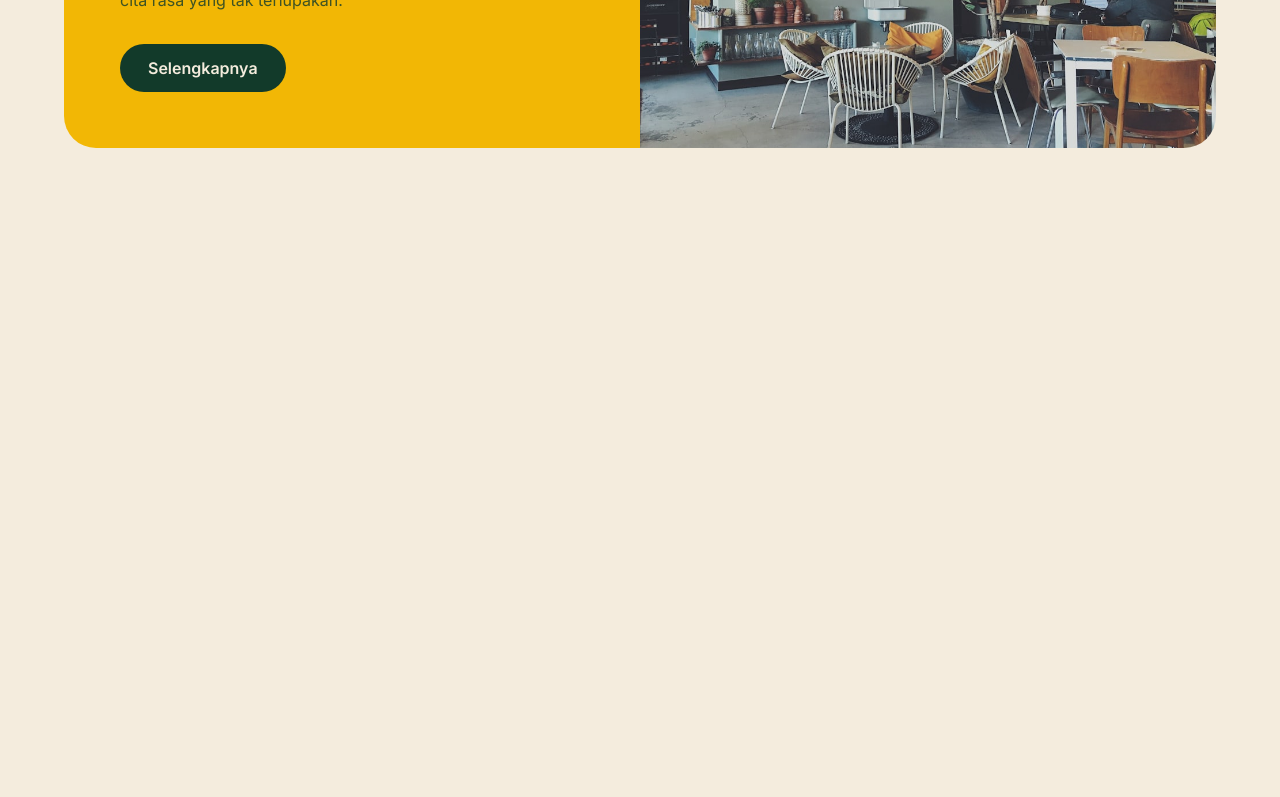
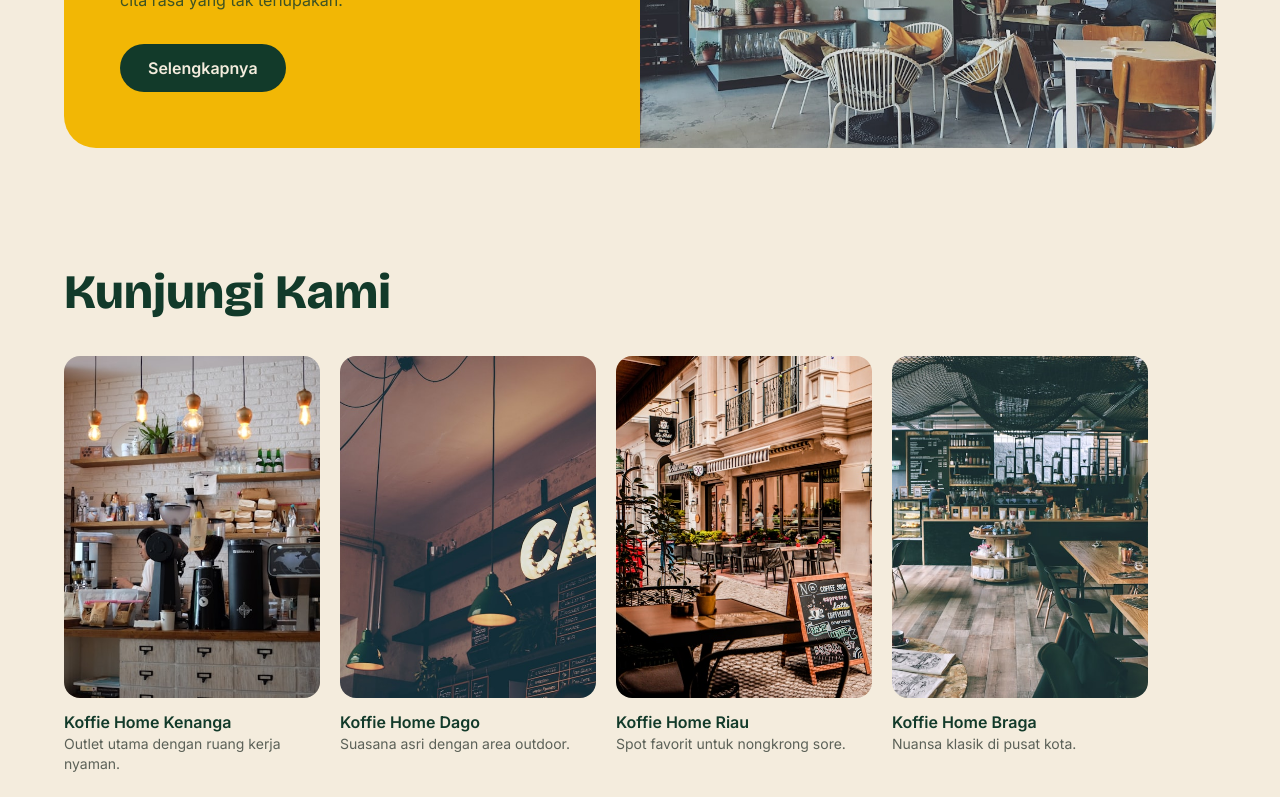
Before and after one commit to Blawness/koffie-landing, a Next.js app: page / in a window 1280 px wide. Shown: the part 2730-3527 px from the top of the page. Before the commit the page ends 2918 px from the top, so only its background shows below. Built offline with nearby package versions, Linux system fonts and the light colour scheme.

Commit message:
feat: add shops gallery section

```diff
--- a/app/page.tsx
+++ b/app/page.tsx
@@ -3,6 +3,7 @@ import Hero from "@/components/sections/Hero";
 import Menu from "@/components/sections/Menu";
 import Featured from "@/components/sections/Featured";
 import BestCoffee from "@/components/sections/BestCoffee";
+import Shops from "@/components/sections/Shops";
 
 export default function Home() {
   return (
@@ -13,6 +14,7 @@ export default function Home() {
         <Menu />
         <Featured />
         <BestCoffee />
+        <Shops />
       </main>
     </>
   );
--- /dev/null
+++ b/components/sections/Shops.tsx
@@ -0,0 +1,47 @@
+"use client";
+
+import Image from "next/image";
+import { motion } from "framer-motion";
+import { shops } from "@/lib/content";
+
+export default function Shops() {
+  return (
+    <section id="kunjungi" className="px-6 py-20">
+      <div className="mx-auto max-w-6xl">
+        <h2 className="font-display text-4xl font-extrabold text-[var(--color-forest)] sm:text-5xl">
+          Kunjungi Kami
+        </h2>
+        <div className="mt-10 flex gap-5 overflow-x-auto pb-4">
+          {shops.map((shop, i) => (
+            <motion.figure
+              key={shop.name}
+              initial={{ opacity: 0, y: 20 }}
+              whileInView={{ opacity: 1, y: 0 }}
+              viewport={{ once: true }}
+              transition={{ duration: 0.4, delay: i * 0.08 }}
+              className="w-64 shrink-0"
+            >
+              <div className="relative aspect-[3/4] w-full overflow-hidden rounded-2xl">
+                <Image
+                  src={shop.photo.src}
+                  alt={shop.photo.alt}
+                  fill
+                  className="object-cover"
+                  sizes="256px"
+                />
+              </div>
+              <figcaption className="mt-3">
+                <p className="font-semibold text-[var(--color-forest)]">
+                  {shop.name}
+                </p>
+                <p className="text-sm text-[var(--color-ink)]/70">
+                  {shop.caption}
+                </p>
+              </figcaption>
+            </motion.figure>
+          ))}
+        </div>
+      </div>
+    </section>
+  );
+}
```
